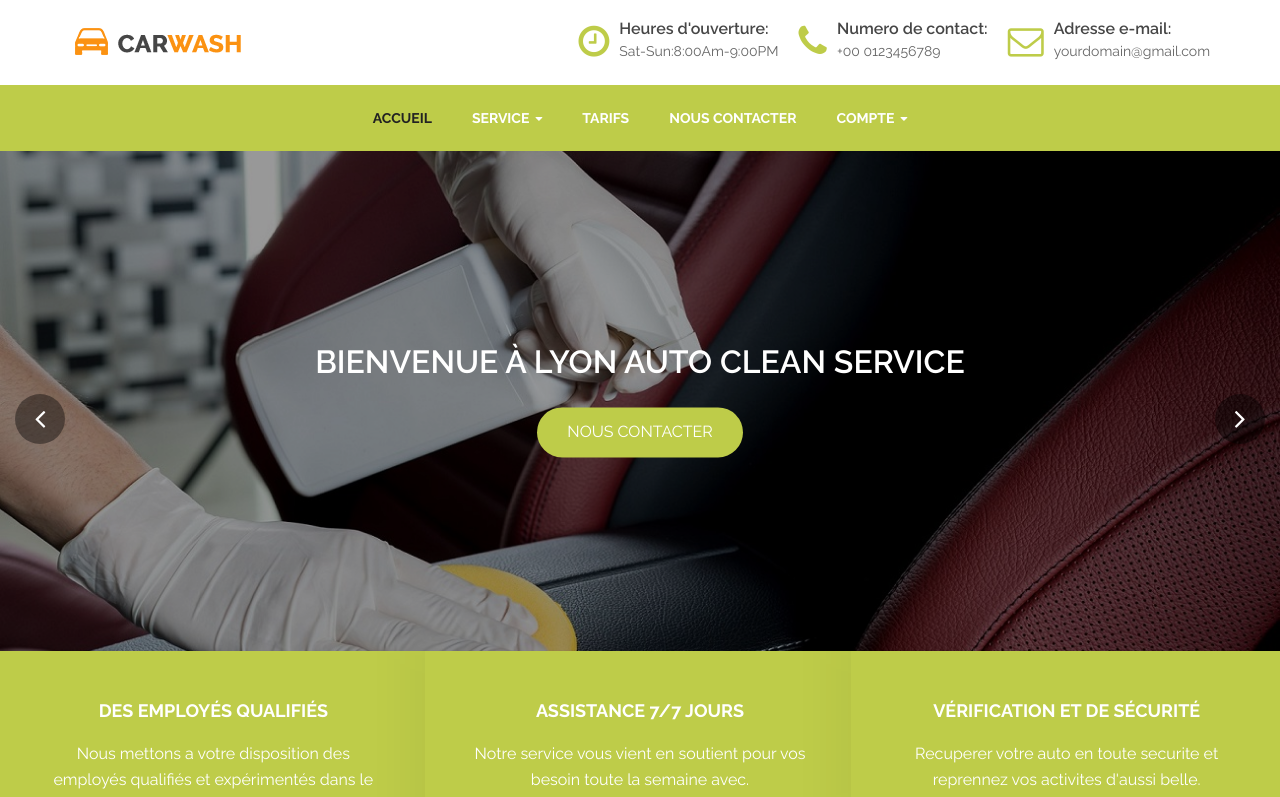
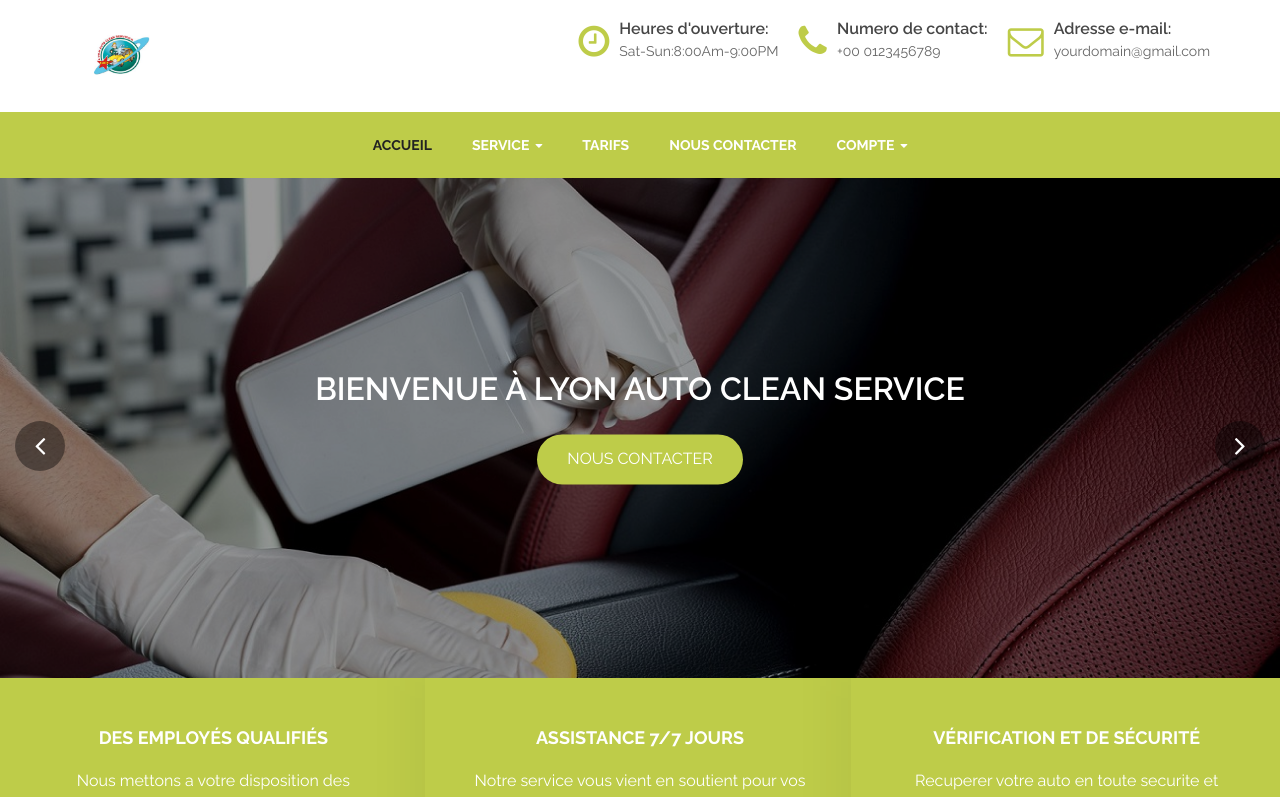
Before and after one commit to ziatl/CarWash-Angular, an Angular app: page / in a window 1280 px wide. Shown: the top 797 px of the page. Built offline with nearby package versions, Linux system fonts and the light colour scheme.

Commit message:
Modification du logo

```diff
--- a/src/app/app.component.html
+++ b/src/app/app.component.html
@@ -6,7 +6,7 @@
       <div class="row">
         <div class="col-md-3 col-sm-3">
           <div class="logo">
-            <a href ><img src="./../assets/img/logo.png" alt=""/></a>
+            <a href ><img src="./../assets/img/logo_lacs.png" alt="" style="height: 60px; width: 100px;"/></a>
           </div>
         </div>
         <div class="col-md-9 col-sm-9">
```
Also changed, not shown: src/assets/img/logo_lacs.png (added).
